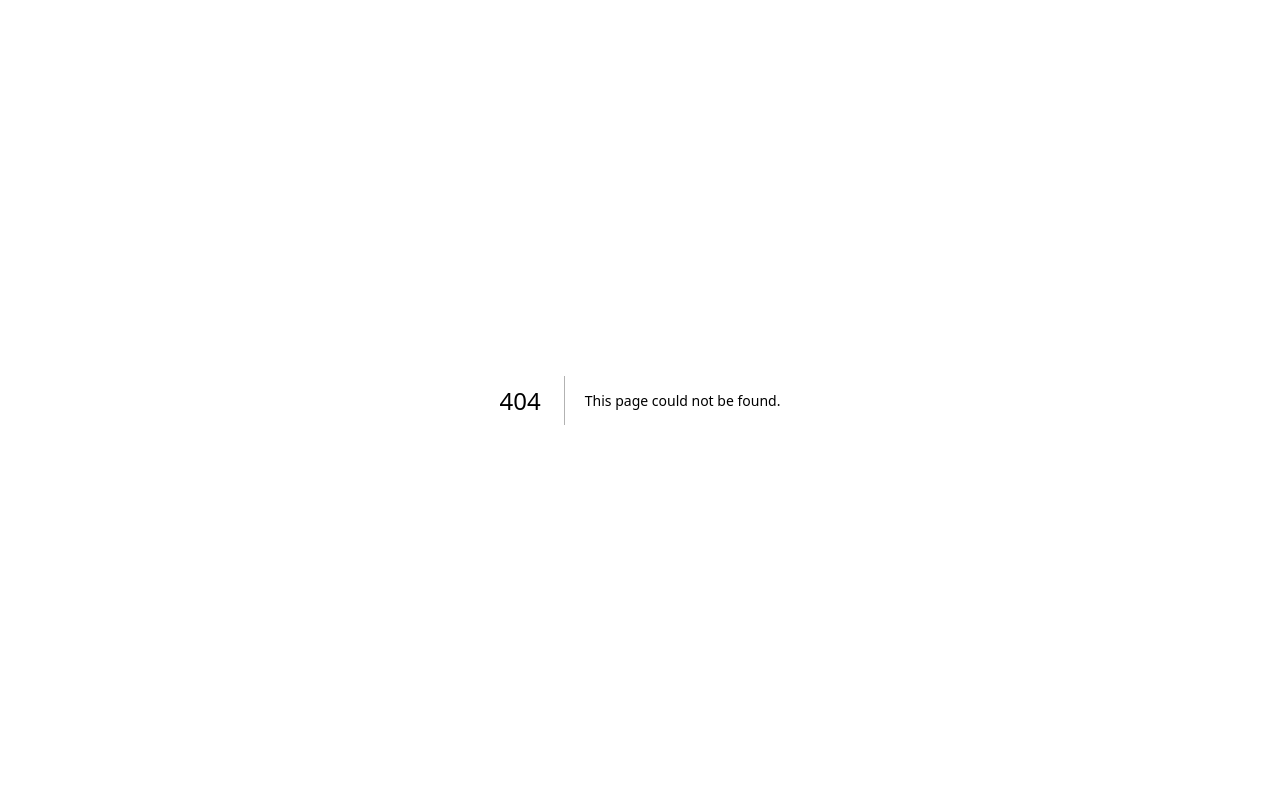
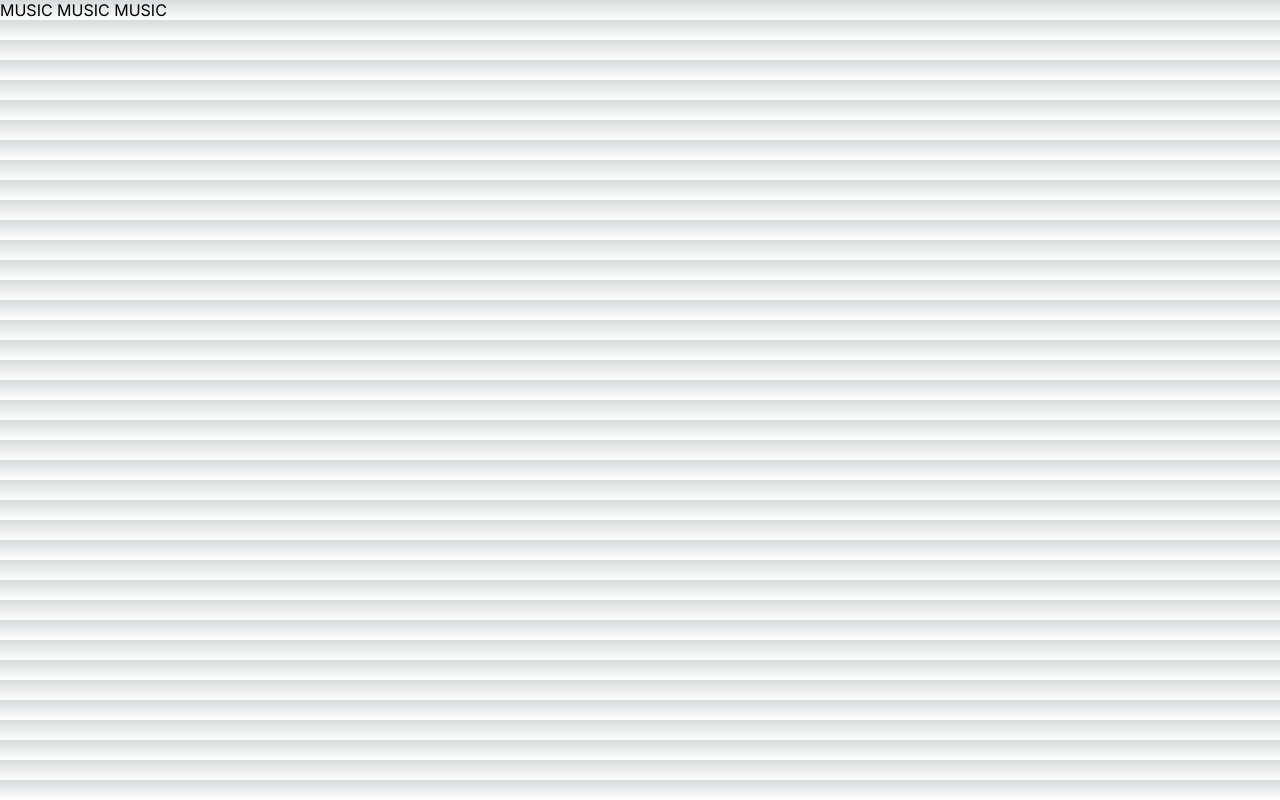
Before and after one commit to ericjiji3/looseskrew, a Next.js app: page /music in a window 1280 px wide. Before the commit this address had no page. Built offline with nearby package versions, Linux system fonts and the light colour scheme.

Commit message:
added screw cursor

```diff
--- a/src/app/globals.css
+++ b/src/app/globals.css
@@ -83,6 +83,7 @@ html,
 body {
   max-width: 100vw;
   overflow-x: hidden;
+  cursor:url(../../public/icons/cursor-icon.png), auto;
 }
 
 body {
--- /dev/null
+++ b/src/app/music/page.js
@@ -0,0 +1,7 @@
+export default function Music(){
+    return(
+        <div>
+            MUSIC MUSIC MUSIC
+        </div>
+    )
+}
```
Also changed, not shown: public/icons/cursor-icon.png (added), src/app/video/page.js (added).
